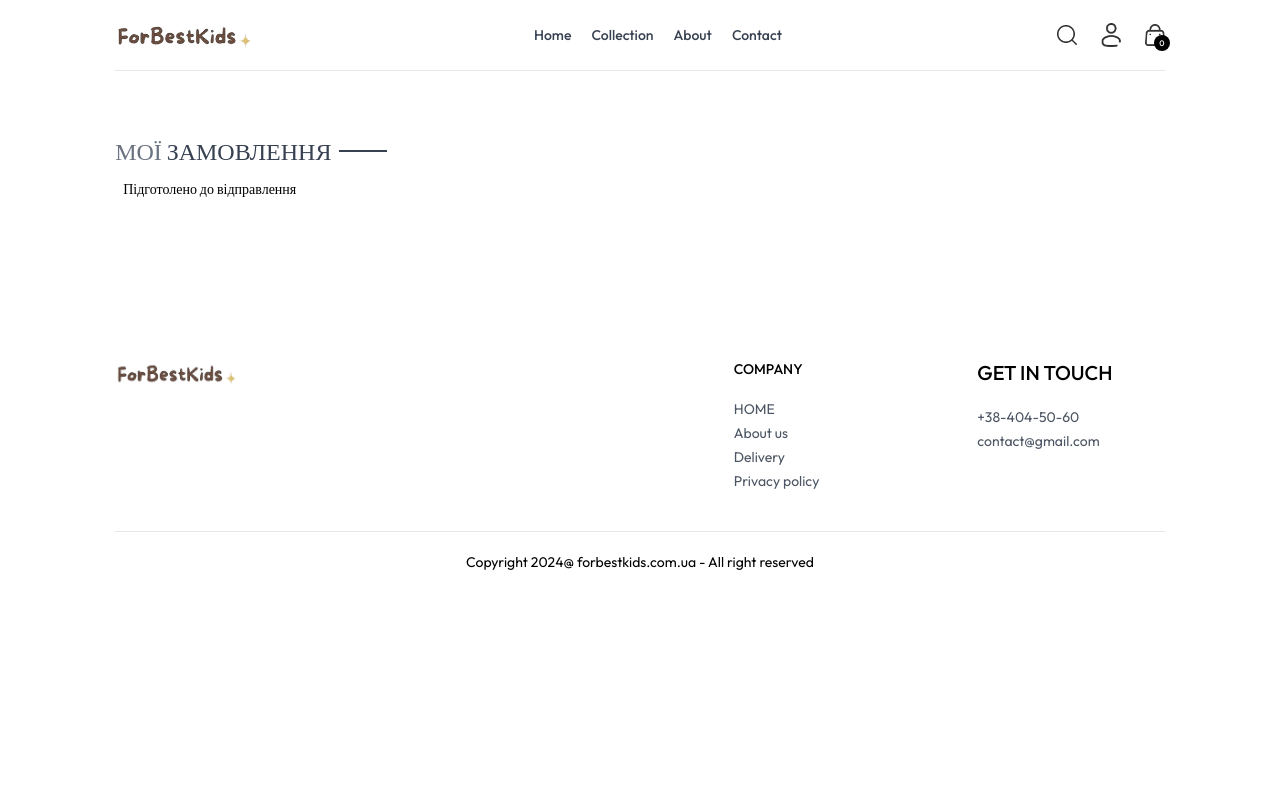
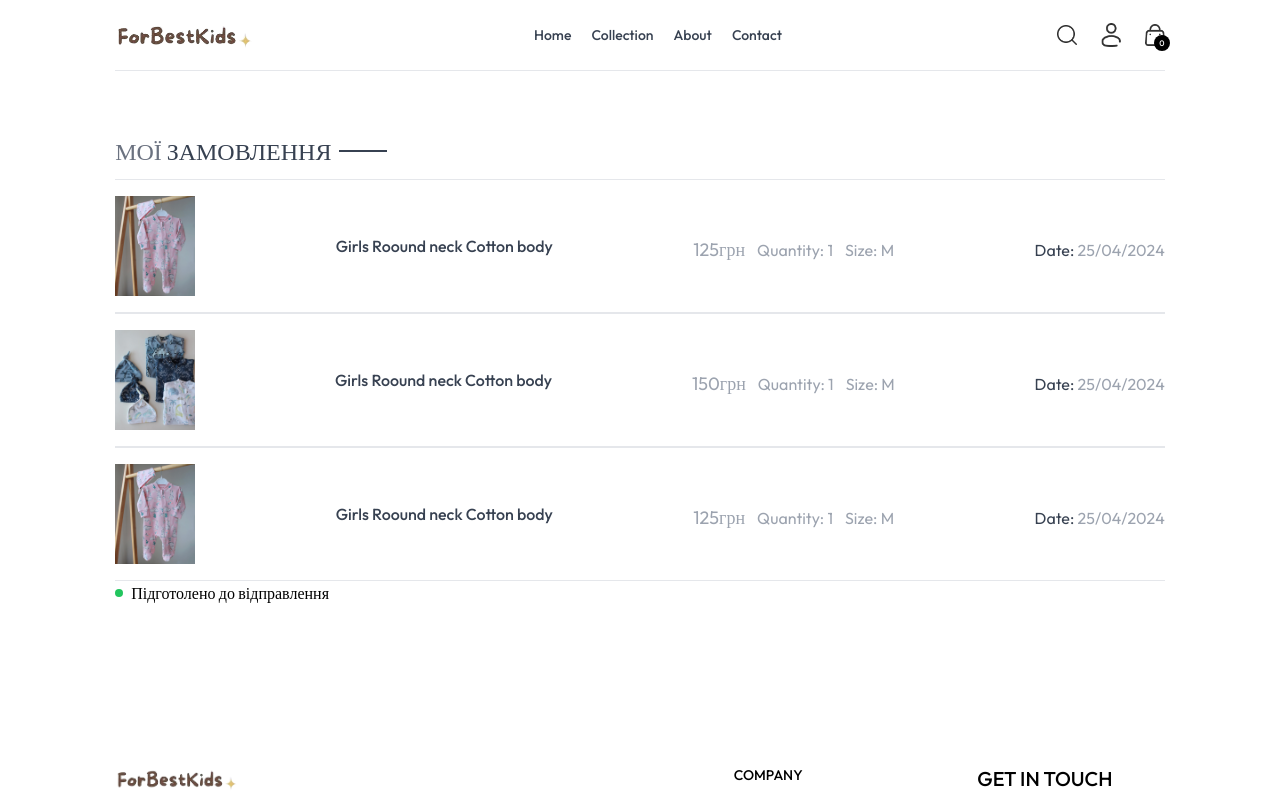
Before and after one commit to Imotytskiy/E-commerce-second, a React (Vite) app in the folder frontend/: page /orders in a window 1280 px wide. Shown: the top 800 px of the page. Built offline with nearby package versions, Linux system fonts and the light colour scheme.

Commit message:
add update

```diff
--- a/frontend/src/pages/Orders.jsx
+++ b/frontend/src/pages/Orders.jsx
@@ -4,18 +4,19 @@ import Title from "../components/Title";
 
 const Orders = () => {
   const { products, currency } = useContext(ShopContext);
+
   return (
     <div className="border-t pt-16">
       <div className="text-2xl">
         <Title text1={"МОЇ"} text2={" ЗАМОВЛЕННЯ"} />
       </div>
       <div>
-        {products.slice(1, 4).map((item, index) => {
+        {products.slice(1, 4).map((item, index) => (
           <div
             key={index}
-            className="py4 border-t border-b text-gray-700 flex flex-col md:flex-row md:items-center md:justify-between gap-4"
+            className="py-4 border-t border-b text-gray-700 flex flex-col md:flex-row md:items-center md:justify-between gap-4"
           >
-            <div className="'flex items-start gap-6 text-sm">
+            <div className="flex items-start gap-6 text-sm">
               <img className="w-16 sm:w-20" src={item.image[0]} alt="" />
             </div>
             <p className="sm:text-base font-medium">{item.name}</p>
@@ -24,19 +25,19 @@ const Orders = () => {
                 {item.price}
                 {currency}
               </p>
-              <p>Quantity:1</p>
+              <p>Quantity: 1</p>
               <p>Size: M</p>
             </div>
             <p className="mt-2">
-              Date:<span className="text-gray-400">25/04/2024</span>
+              Date: <span className="text-gray-400">25/04/2024</span>
             </p>
-          </div>;
-        })}
+          </div>
+        ))}
       </div>
       <div className="md:w-1/2 flex justify-between">
         <div className="flex items-center gap-2">
-          <p className="mn-w-2 h-2 rounded-full bg-green-500"></p>
-          <p className="text-sm md:text:base">Підготолено до відправлення</p>
+          <p className="min-w-2 h-2 rounded-full bg-green-500"></p>
+          <p className="text-sm md:text-base">Підготолено до відправлення</p>
         </div>
         <button />
       </div>
```
